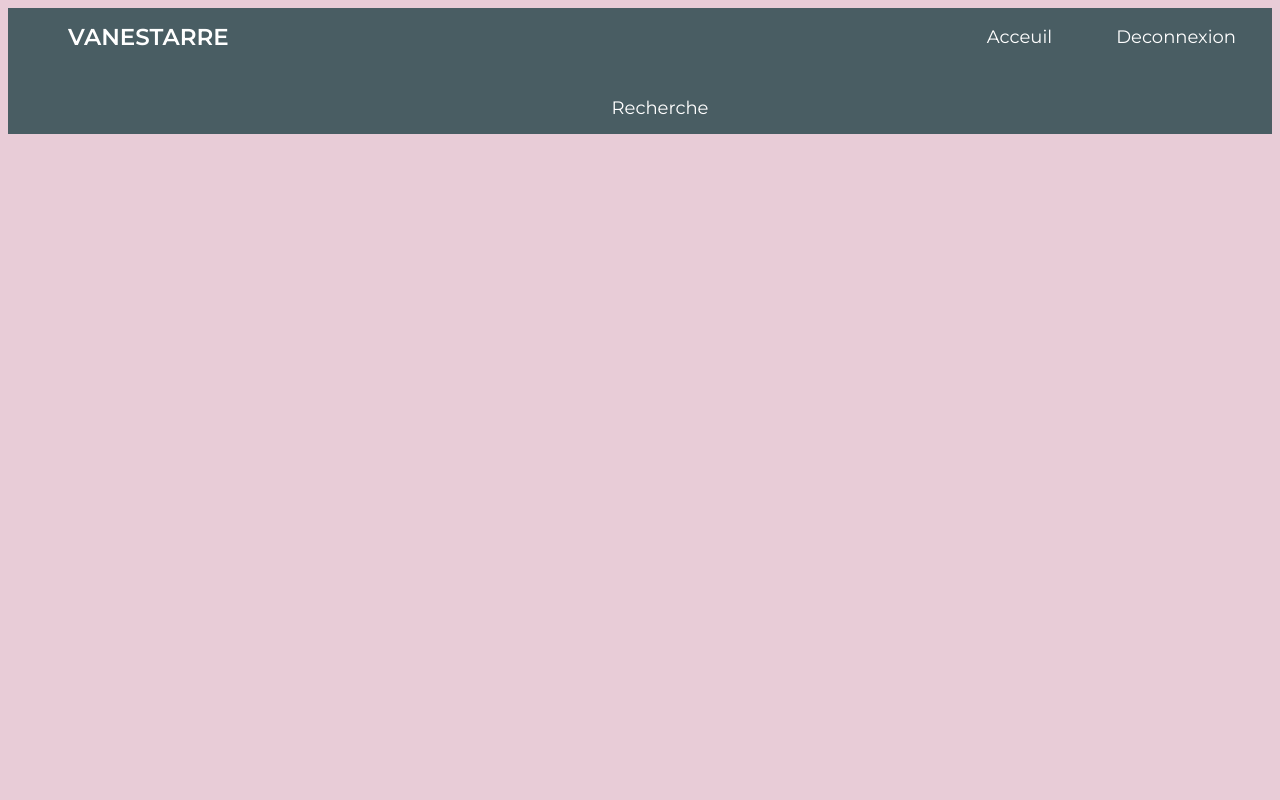
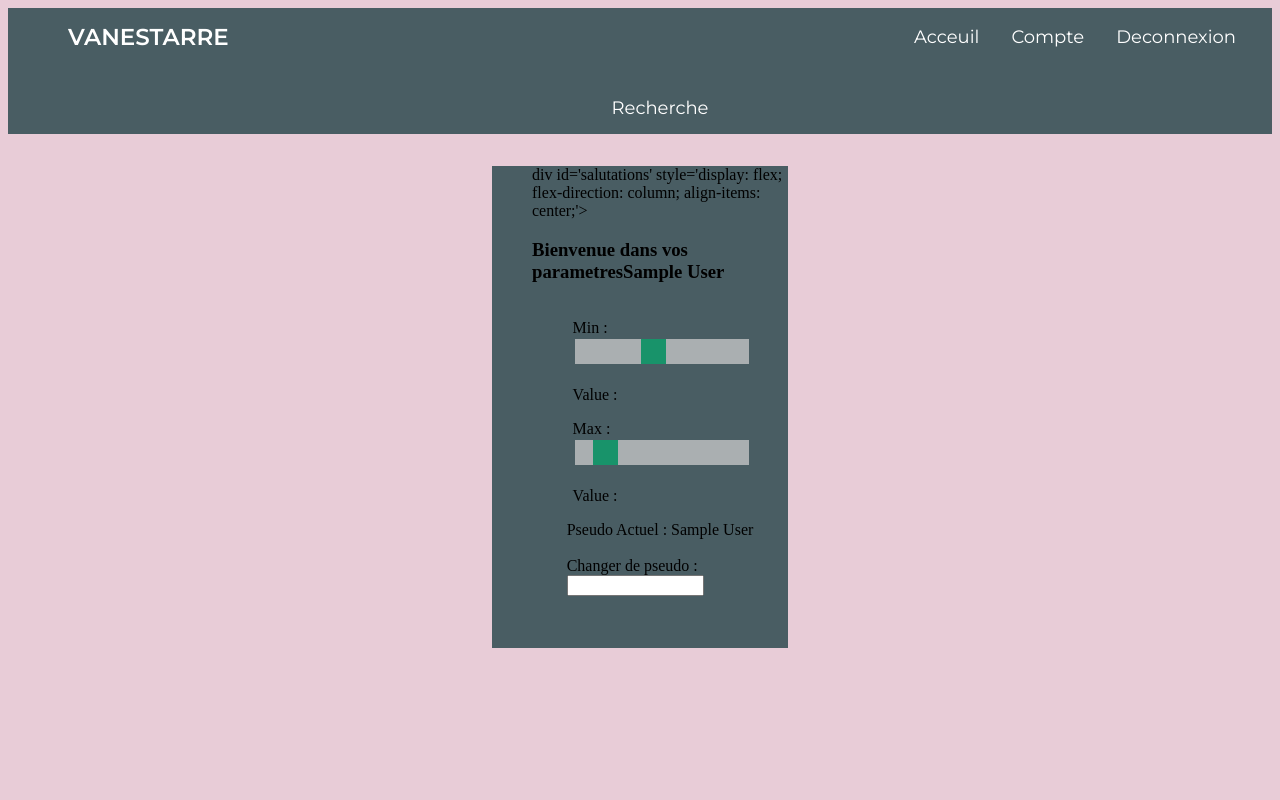
Before and after one commit to houlaidahamada/Projet-Web, a PHP site: page /pages/user.php in a window 1280 px wide. Run offline with PHP 8.4, Linux system fonts and the light colour scheme; the visitor is signed in with stand-in values (Sample User, id 1).

Commit message:
Bordel Hugo

```diff
--- a/config/db_connect.php
+++ /dev/null
@@ -1,4 +0,0 @@
-<?php
-$dbLink = mysqli_connect($host, $root) or die('Erreur de connexion au serveur : ' . mysqli_connect_error());
-mysqli_select_db($dbLink , 'projet-web') or die('Erreur dans la sélection de la base : ' . mysqli_error($dbLink));
-?>
--- a/config/deconnexion.php
+++ /dev/null
@@ -1,6 +0,0 @@
-<?php
-session_start();
-session_destroy();
-header('Location: login.php');
-exit;
-?>;
--- /dev/null
+++ b/config/rename.php
@@ -0,0 +1,4 @@
+<?php
+    $newname = $_POST['name'];
+    $_SESSION['name'] = $newname;
+?>
--- /dev/null
+++ b/js/Slider.js
@@ -0,0 +1,19 @@
+var slider = document.getElementById("min");
+var output = document.getElementById("value");
+
+output.InnertHTML = slider.value;
+
+slider.oninput = function (){
+    output.innerHTML = this.value;
+
+}
+
+var slider2 = document.getElementById("max");
+var output2 = document.getElementById("value2");
+
+output.InnertHTML = slider2.value;
+
+slider2.oninput = function (){
+    output2.innerHTML = this.value;
+
+}
--- a/pages/user.php
+++ b/pages/user.php
@@ -1,13 +1,11 @@
 <?php
 session_start();
 
-if(!isset($_SESSION['suid']))
-{
-    header('Location: pages/login.php');
-}
-
 ?>
 
+
+<html>
+<uf charset="UTF-8"
 <head>
     <meta charset="UTF-8">
     <meta name="viewport" content="width=device-width, user-scalable=no, initial-scale=1.0, maximum-scale=1.0, minimum-scale=1.0">
@@ -16,7 +14,7 @@ if(!isset($_SESSION['suid']))
     <!-- ---- CSS ---- -->
     <link rel="stylesheet" href="../style/style.css">
     <link rel="stylesheet" href="https://cdnjs.cloudflare.com/ajax/libs/font-awesome/5.15.3/css/all.min.css"/>
-
+    <link rel="stylesheet" href="../style/user.css"
     <!-- ---- Script ---- -->
     <script src="../js/jquery-3.6.0.min.js"></script>
     <script src="../js/index.js"></script>
@@ -33,7 +31,7 @@ if(!isset($_SESSION['suid']))
         <ul>
             <li class="logo">Vanestarre</li>
             <li class="items"><a href="../index.php">Acceuil</a></li>
-            <li class="items"><a href="../pages/user.php"></a></li>
+            <li class="items"><a href="../pages/user.php">Compte</a></li>
             <li class="items"><a href="../config/deconnexion.php" >Deconnexion</a></li>
             <li class="btn"><a href="#"><i class="fas fa-bars"></i></a></li>
         </ul>
@@ -43,6 +41,88 @@ if(!isset($_SESSION['suid']))
     </nav id="navigationMenu">
 </header>
 
-<body>
+
+                <!-- Titre de la section-->
+                <?php
+                if(!isset($_SESSION['name'])){
+
+                    $_SESSION['name'] = $_SESSION['login'];
+
+                }?>
+                <?php
+                if (isset($_SESSION['suid'])){
+
+
+                    echo "
+                        <body id='page-user'>
+    <div style='display: flex;
+            flex-direction: column;
+            align-items: center;'>
+        <ul style='display: flex;
+            flex-direction: column;
+            align-items: center;
+            background-color: #495d63;
+            width: 20vw;
+            padding-bottom: 1vh'>
+            <div id ='titre' style='display: flex;
+            flex-direction: column;
+            align-items: center;'>
+                        div id='salutations' style='display: flex;
+                        flex-direction: column;
+                        align-items: center;'>
+                    <!-- Salutation du membre -->
+                    <h3>Bienvenue dans vos parametres";
+                    echo($_SESSION['name']);
+                    echo "</h3><br>
+                    <div id='aleatlike'>
+                    <div class='slidecontainer''>
+                        Min : <input type='range'' min='1' max='10' value='5' class='slider' id='min'>
+                    </div>
+                    <p >Value :<span id='value'></span></p>
+                    <div class='slidecontainer'>
+                        Max : <input type='range' min='10' max='50' value='15' class='slider' id='max'>
+                    </div>
+                    <p >Value :<span id='value2'></span></p>
+
+                </div>
+                <div id='rename'>";
+
+                    echo 'Pseudo Actuel : ' . $_SESSION['name'];
+                    echo "
+
+                    <br>
+                    <br>
+                    <label for='name'>Changer de pseudo :</label>
+                    <form action='../config/rename.php'>
+                        <input type='text' id='name' name='name' required
+                                 minlength='4' maxlength='14' size='14'>
+                        </input>
+                    </form>
+
+
+
+
+                </div>
+                <div id='supr' style='display: flex;
+                flex-direction: column;
+                align-items: center;>
+                    <input class='delete'
+                           type='submit'
+                           value='Supprimer son compte'
+                           style='display: flex;
+                flex-direction: column;
+                align-items: center;'><br>
+                    <!-- Code sql de suppresion du membre -->
+                </div>
+
+            </ul>
+
+
+        </div>";
+                }
+                ?>
+
 
 </body>
+<script src="../js/Slider.js"></script>
+</html>
--- a/style/style.css
+++ b/style/style.css
@@ -335,6 +335,7 @@ body
     height: 100%;
 }
 
+
 #postBody
 {
   margin: 0;
@@ -461,3 +462,45 @@ body
     text-decoration: none;
     color: black;
 }
+.slidecontainer {
+    width: 100%;
+    margin-bottom: 20px;
+}
+
+
+.slider {
+    -webkit-appearance: none;
+    appearance: none;
+    width: 100%;
+    height: 25px;
+    background: #d3d3d3;
+    outline: none;
+    opacity: 0.7; /
+    -webkit-transition: .2s;
+    transition: opacity .2s;
+
+}
+
+/* Mouse-over effects */
+.slider:hover {
+    opacity: 1;
+}
+
+.slider::-webkit-slider-thumb {
+    -webkit-appearance: none; /* Override default look */
+    appearance: none;
+    width: 25px; /* Set a specific slider handle width */
+    height: 25px; /* Slider handle height */
+    background: #04AA6D; /* Green background */
+    cursor: pointer; /* Cursor on hover */
+}
+
+.slider::-moz-range-thumb {
+    width: 25px; /* Set a specific slider handle width */
+    height: 25px; /* Slider handle height */
+    background: #04AA6D; /* Green background */
+    cursor: pointer; /* Cursor on hover */
+}
+#name{
+    margin-bottom: 10px;
+}
```
Also changed, not shown: config/login-action.php (deleted, +0 -43 lines), config/post-action.php (deleted, +0 -17 lines), config/sign-action.php (deleted, +0 -42 lines), index.php (indentation only).
